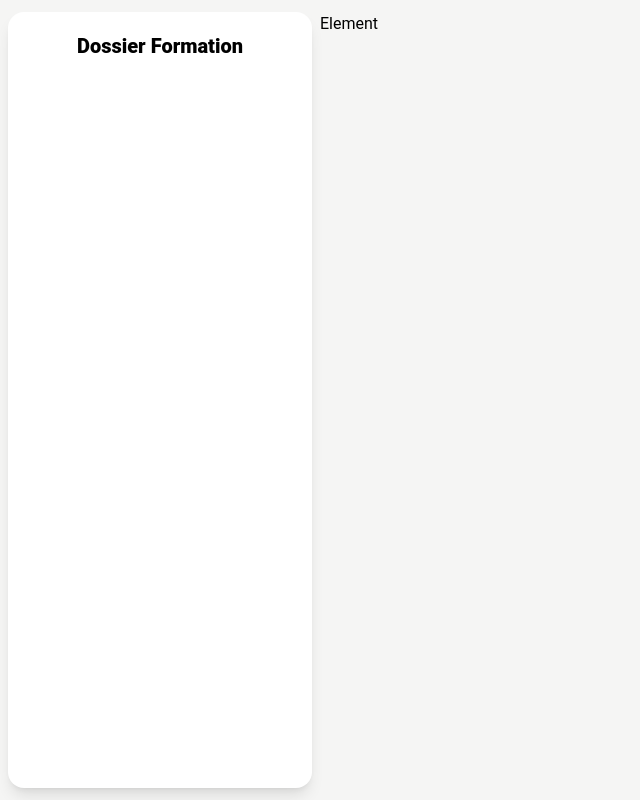
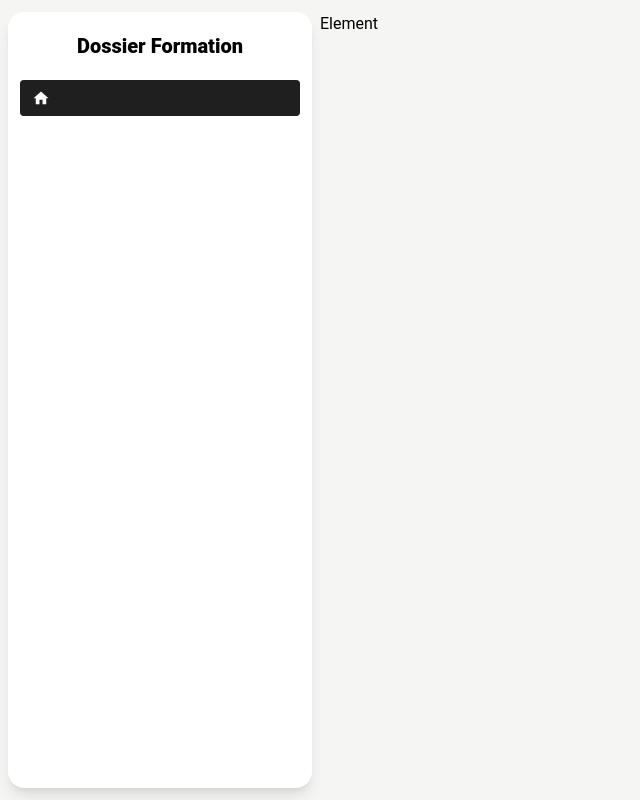
Before and after one commit to damadanyna/My_templage_VueJs, a Vue app: page / in a window 1280 px wide. Shown: the whole page, without its empty margins (0-640 px from the left). Built offline with nearby package versions, Linux system fonts and the light colour scheme.

Commit message:
mise en place du style du button du sideBar  (style.css et sidebar)

```diff
--- a/src/components/sideBar.vue
+++ b/src/components/sideBar.vue
@@ -1,9 +1,12 @@
 <template>
-  <div class=" flex h-full w-full bg-white flex-row">
+<div class=" flex h-full w-full bg-white flex-col px-3">
     <div class="flex flex-row py-5 w-full justify-center">
         <span class=" text-xl font-extrabold">Dossier Formation</span>
     </div>
-  </div>
+    <div class="flex flex-col ">
+        <v-btn prepend-icon="mdi-home" variant="tonal " class=" bg-black flex justify-start" >  </v-btn>
+    </div>
+</div>
 </template>
 
 <script>
@@ -13,5 +16,4 @@ export default {
 </script>
 
 <style>
-
 </style>
--- a/src/style.css
+++ b/src/style.css
@@ -1,3 +1,8 @@
 @tailwind base;
 @tailwind components;
 @tailwind utilities;
+
+
+.v-btn {
+  text-transform: none;
+}
```
